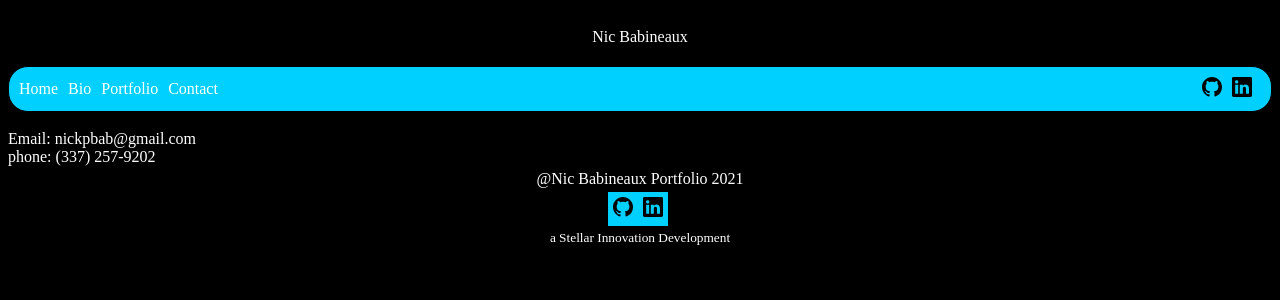
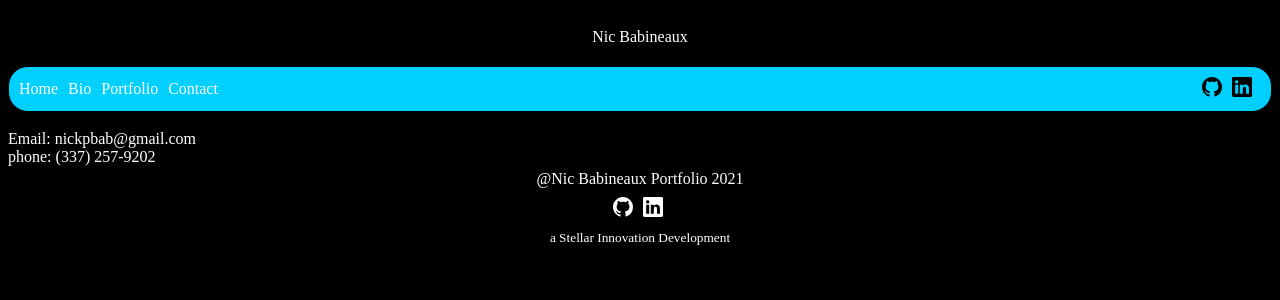
Before and after one commit to NicBab/nicportfolio, a React (Create React App) app: page /contact in a window 1280 px wide. Shown: the top 300 px of the page. Built offline with nearby package versions, Linux system fonts and the light colour scheme.

Commit message:
icons components style

```diff
--- a/src/Components/Footer.jsx
+++ b/src/Components/Footer.jsx
@@ -1,5 +1,5 @@
 import React from 'react'
-import SocialIcons from './SocialIcons'
+import IconsFooter from './IconsFooter'
 import './css/Footer.css'
 
 const Footer = () => {
@@ -8,7 +8,7 @@
           <div id="foot">
             <div className="footName">@Nic Babineaux Portfolio 2021</div>
           </div>
-          <div id="footIcons"><SocialIcons/></div>
+          <div id="footerIconsSpace"><IconsFooter/></div>
           <div className="stellar">a Stellar Innovation Development</div>
         </>
     )
--- /dev/null
+++ b/src/Components/IconsFooter.jsx
@@ -0,0 +1,23 @@
+import React from 'react'
+import { gitHubIconFoot, linkedinIconFoot } from '../icons/index'
+import './css/IconsFooter.css'
+
+const IconsFooter = () => {
+
+const onGitHubClick = () => {
+    window.open("https://github.com/NicBab")
+}
+
+const onLinkedinClick = () => {
+    window.open("https://www.linkedin.com/in/nic-babineaux/")
+}
+
+return (
+    <div id="iconsFoot">
+        <div className="gitHubIconFooter" onClick={onGitHubClick}>{gitHubIconFoot}</div>
+        <div className="linkedinIconFooter" onClick={onLinkedinClick}>{linkedinIconFoot}</div>
+    </div>
+)
+}
+
+export default IconsFooter
--- /dev/null
+++ b/src/Components/IconsHeader.jsx
@@ -0,0 +1,23 @@
+import React from 'react'
+import { gitHubIconHead, linkedinIconHead } from '../icons/index'
+import './css/IconsHeader.css'
+
+const IconsHeader = () => {
+
+    const onGitHubClick = () => {
+        window.open("https://github.com/NicBab")
+    }
+
+    const onLinkedinClick = () => {
+        window.open("https://www.linkedin.com/in/nic-babineaux/")
+    }
+
+    return (
+        <div id="iconsHead">
+            <div className="gitHubIconHeader" onClick={onGitHubClick}>{gitHubIconHead}</div>
+            <div className="linkedinIconHeader" onClick={onLinkedinClick}>{linkedinIconHead}</div>
+        </div>
+    )
+}
+
+export default IconsHeader
--- a/src/Components/NavBar.jsx
+++ b/src/Components/NavBar.jsx
@@ -2,7 +2,7 @@
 import { Link } from 'react-router-dom'
 import { Nav } from 'react-bootstrap'
 import './css/NavBar.css'
-import SocialIcons from './SocialIcons'
+import IconsHeader from './IconsHeader'
 
 const NavBar = () => {
     return (
@@ -20,8 +20,8 @@
           <Nav.Item>
             <Nav.Link><Link to ="/contact" className="fa-contact">Contact</Link></Nav.Link>
            </Nav.Item>
-           <div className="headIcons">
-             <SocialIcons/>
+           <div className="headIconsSpace">
+             <IconsHeader/>
            </div>
          </div>
        </>
--- a/src/Components/SocialIcons.jsx
+++ /dev/null
@@ -1,23 +0,0 @@
-import React from 'react'
-import { gitHubIcon, linkedinIcon } from '../icons/index'
-import './css/SocialIcons.css'
-
-const SocialIcons = () => {
-
-    const onGitHubClick = () => {
-        window.open("https://github.com/NicBab")
-    }
-
-    const onLinkedinClick = () => {
-        window.open("https://www.linkedin.com/in/nic-babineaux/")
-    }
-
-    return (
-        <div id="icons">
-            <div className="gitHubIcon" onClick={onGitHubClick}>{gitHubIcon}</div>
-            <div className="linkedinIcon" onClick={onLinkedinClick}>{linkedinIcon}</div>
-        </div>
-    )
-}
-
-export default SocialIcons
--- a/src/Components/css/Footer.css
+++ b/src/Components/css/Footer.css
@@ -7,7 +7,7 @@
     padding: 4px;
 }
 
-#footIcons {
+#footerIconsSpace {
     display: flex;
     justify-content: center;
     background-color: black;
--- /dev/null
+++ b/src/Components/css/IconsFooter.css
@@ -0,0 +1,25 @@
+#iconsFoot {
+    display: flex;
+   margin-right: 4px;
+
+}
+
+.gitHubIconFooter {
+    cursor: pointer;
+    margin: 5px;
+    color: white;
+    background-color: black;
+}
+
+.linkedinIconFooter {
+    cursor: pointer;
+    margin: 5px;
+    color: white;
+    background: black;
+}
+
+.bi-github-ft,
+.bi-linkedin-ft {
+    color: white;
+    background-color: black;
+}
--- a/src/Components/css/SocialIcons.css
+++ b/src/Components/css/IconsHeader.css
@@ -1,25 +1,25 @@
-#icons {
+#iconsHead {
     display: flex;
    margin-right: 4px;
    background-color: rgb(0, 208, 255);
 }
 
-.gitHubIcon {
+.gitHubIconHeader {
     cursor: pointer;
     margin: 5px;
     color: white;
     background-color: rgb(0, 208, 255);
 }
 
-.linkedinIcon {
+.linkedinIconHeader {
     cursor: pointer;
     margin: 5px;
     color: white;
     background-color: rgb(0, 208, 255);
 }
 
-.bi-github,
-.bi-linkedin {
+.bi-github-hd,
+.bi-linkedin-hd {
     color: black;
     background-color: rgb(0, 208, 255);
 }
--- a/src/Components/css/NavBar.css
+++ b/src/Components/css/NavBar.css
@@ -7,7 +7,7 @@
     background-color: rgb(0, 208, 255);
 }
 
-.headIcons {
+.headIconsSpace {
     display: flex;
     justify-content: end;
     flex-grow: 2;
--- a/src/Components/index.js
+++ b/src/Components/index.js
@@ -1,4 +1,4 @@
 export { default as Header } from './Header'
 export { default as NavBar } from './NavBar'
-export { default as SocialIcons } from './SocialIcons'
+export { default as IconsHeader } from './IconsHeader'
 export { default as Footer } from './Footer'
--- a/src/icons/index.js
+++ b/src/icons/index.js
@@ -1,7 +1,15 @@
-export const gitHubIcon = <svg xmlns="http://www.w3.org/2000/svg" width="20" height="20" fill="currentColor" className="bi-github" viewBox="0 0 16 16">
+export const gitHubIconHead = <svg xmlns="http://www.w3.org/2000/svg" width="20" height="20" fill="currentColor" className="bi-github-hd" viewBox="0 0 16 16">
   <path d="M8 0C3.58 0 0 3.58 0 8c0 3.54 2.29 6.53 5.47 7.59.4.07.55-.17.55-.38 0-.19-.01-.82-.01-1.49-2.01.37-2.53-.49-2.69-.94-.09-.23-.48-.94-.82-1.13-.28-.15-.68-.52-.01-.53.63-.01 1.08.58 1.23.82.72 1.21 1.87.87 2.33.66.07-.52.28-.87.51-1.07-1.78-.2-3.64-.89-3.64-3.95 0-.87.31-1.59.82-2.15-.08-.2-.36-1.02.08-2.12 0 0 .67-.21 2.2.82.64-.18 1.32-.27 2-.27.68 0 1.36.09 2 .27 1.53-1.04 2.2-.82 2.2-.82.44 1.1.16 1.92.08 2.12.51.56.82 1.27.82 2.15 0 3.07-1.87 3.75-3.65 3.95.29.25.54.73.54 1.48 0 1.07-.01 1.93-.01 2.2 0 .21.15.46.55.38A8.012 8.012 0 0 0 16 8c0-4.42-3.58-8-8-8z"/>
 </svg>
 
-export const linkedinIcon = <svg xmlns="http://www.w3.org/2000/svg" width="20" height="20" fill="currentColor" class="bi-linkedin" viewBox="0 0 16 16">
+export const linkedinIconHead = <svg xmlns="http://www.w3.org/2000/svg" width="20" height="20" fill="currentColor" class="bi-linkedin-hd" viewBox="0 0 16 16">
 <path d="M0 1.146C0 .513.526 0 1.175 0h13.65C15.474 0 16 .513 16 1.146v13.708c0 .633-.526 1.146-1.175 1.146H1.175C.526 16 0 15.487 0 14.854V1.146zm4.943 12.248V6.169H2.542v7.225h2.401zm-1.2-8.212c.837 0 1.358-.554 1.358-1.248-.015-.709-.52-1.248-1.342-1.248-.822 0-1.359.54-1.359 1.248 0 .694.521 1.248 1.327 1.248h.016zm4.908 8.212V9.359c0-.216.016-.432.08-.586.173-.431.568-.878 1.232-.878.869 0 1.216.662 1.216 1.634v3.865h2.401V9.25c0-2.22-1.184-3.252-2.764-3.252-1.274 0-1.845.7-2.165 1.193v.025h-.016a5.54 5.54 0 0 1 .016-.025V6.169h-2.4c.03.678 0 7.225 0 7.225h2.4z"/>
 </svg>
+
+export const gitHubIconFoot = <svg xmlns="http://www.w3.org/2000/svg" width="20" height="20" fill="currentColor" className="bi-github-ft" viewBox="0 0 16 16">
+  <path d="M8 0C3.58 0 0 3.58 0 8c0 3.54 2.29 6.53 5.47 7.59.4.07.55-.17.55-.38 0-.19-.01-.82-.01-1.49-2.01.37-2.53-.49-2.69-.94-.09-.23-.48-.94-.82-1.13-.28-.15-.68-.52-.01-.53.63-.01 1.08.58 1.23.82.72 1.21 1.87.87 2.33.66.07-.52.28-.87.51-1.07-1.78-.2-3.64-.89-3.64-3.95 0-.87.31-1.59.82-2.15-.08-.2-.36-1.02.08-2.12 0 0 .67-.21 2.2.82.64-.18 1.32-.27 2-.27.68 0 1.36.09 2 .27 1.53-1.04 2.2-.82 2.2-.82.44 1.1.16 1.92.08 2.12.51.56.82 1.27.82 2.15 0 3.07-1.87 3.75-3.65 3.95.29.25.54.73.54 1.48 0 1.07-.01 1.93-.01 2.2 0 .21.15.46.55.38A8.012 8.012 0 0 0 16 8c0-4.42-3.58-8-8-8z"/>
+</svg>
+
+export const linkedinIconFoot = <svg xmlns="http://www.w3.org/2000/svg" width="20" height="20" fill="currentColor" class="bi-linkedin-ft" viewBox="0 0 16 16">
+<path d="M0 1.146C0 .513.526 0 1.175 0h13.65C15.474 0 16 .513 16 1.146v13.708c0 .633-.526 1.146-1.175 1.146H1.175C.526 16 0 15.487 0 14.854V1.146zm4.943 12.248V6.169H2.542v7.225h2.401zm-1.2-8.212c.837 0 1.358-.554 1.358-1.248-.015-.709-.52-1.248-1.342-1.248-.822 0-1.359.54-1.359 1.248 0 .694.521 1.248 1.327 1.248h.016zm4.908 8.212V9.359c0-.216.016-.432.08-.586.173-.431.568-.878 1.232-.878.869 0 1.216.662 1.216 1.634v3.865h2.401V9.25c0-2.22-1.184-3.252-2.764-3.252-1.274 0-1.845.7-2.165 1.193v.025h-.016a5.54 5.54 0 0 1 .016-.025V6.169h-2.4c.03.678 0 7.225 0 7.225h2.4z"/>
+</svg>
```
Also changed, not shown: src/App.jsx (+5 -5 lines).
